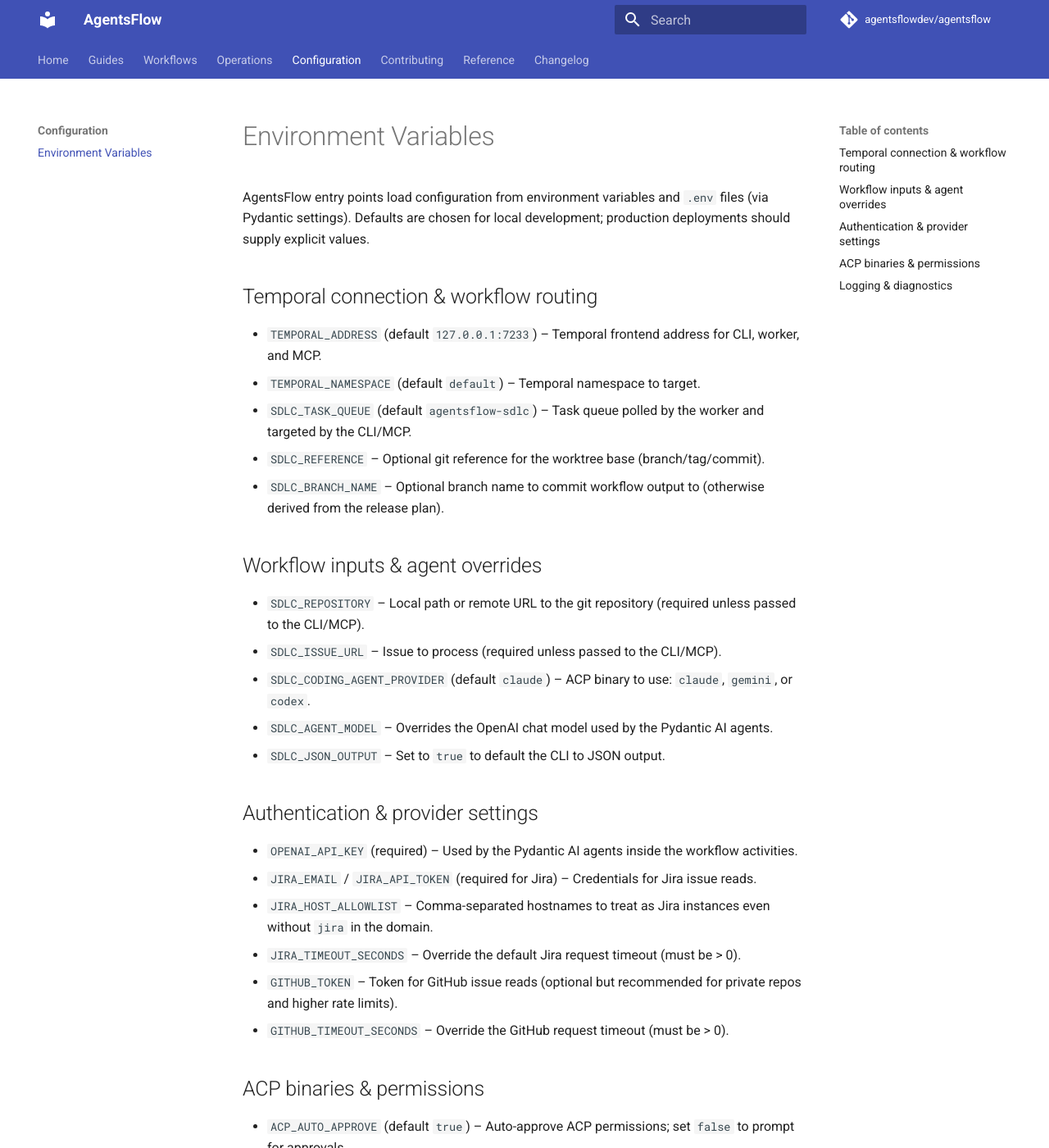
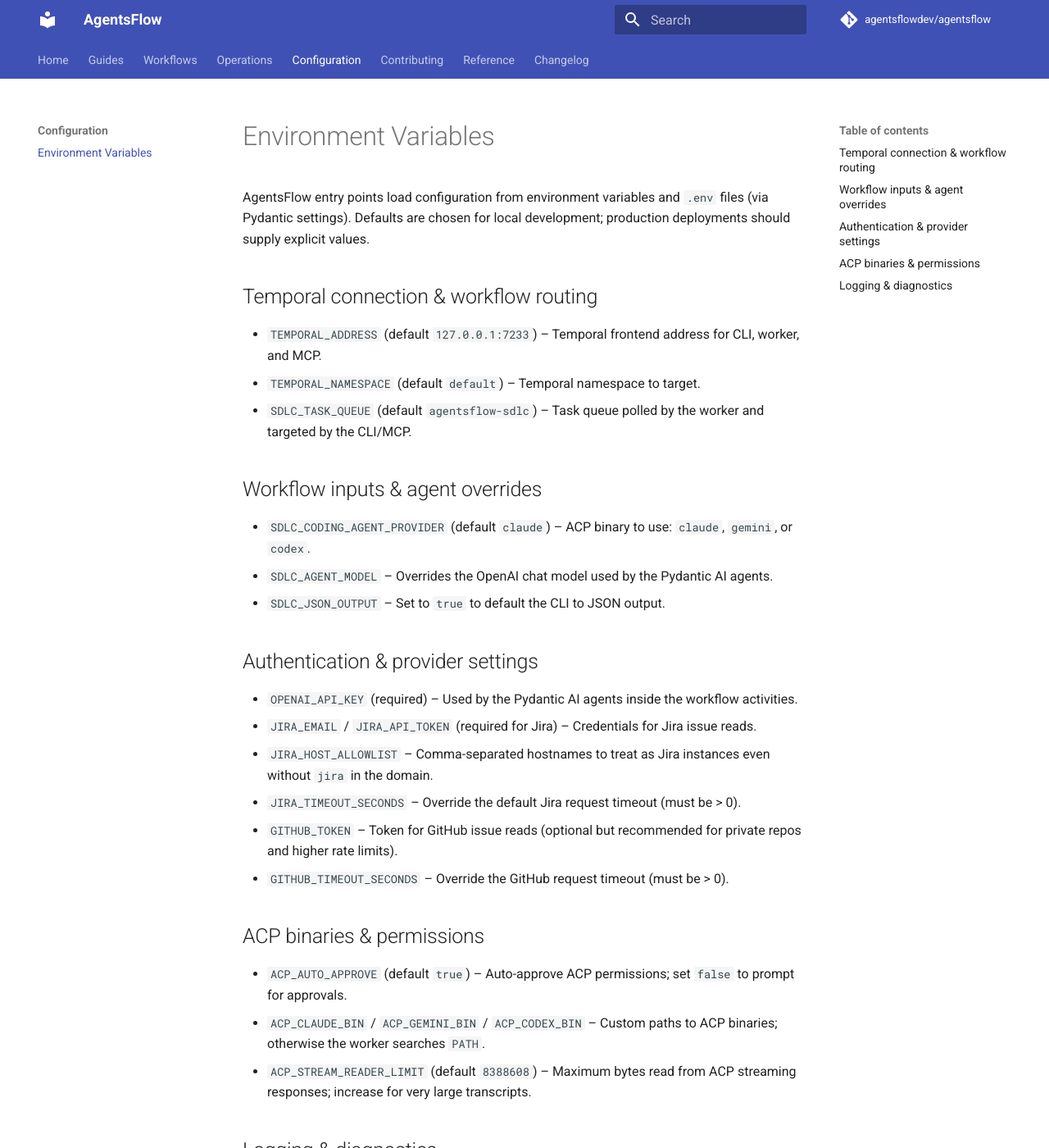
Before and after one commit to agentsflowdev/agentsflow, an MkDocs documentation site: the page built from docs/configuration/env.md, in a window 1280 px wide and 1400 px high. Shown: the whole window at 82% size. Built offline with MkDocs 1.6.1 and Material for MkDocs 9.7.7, drawn with Linux system fonts in a browser that asks for light colours; comment, search, counter and statistics services are not loaded; the version menu is left out.

```diff
--- a/docs/configuration/env.md
+++ b/docs/configuration/env.md
@@ -6,12 +6,8 @@ AgentsFlow entry points load configuration from environment variables and `.env`
 - `TEMPORAL_ADDRESS` (default `127.0.0.1:7233`) – Temporal frontend address for CLI, worker, and MCP.
 - `TEMPORAL_NAMESPACE` (default `default`) – Temporal namespace to target.
 - `SDLC_TASK_QUEUE` (default `agentsflow-sdlc`) – Task queue polled by the worker and targeted by the CLI/MCP.
-- `SDLC_REFERENCE` – Optional git reference for the worktree base (branch/tag/commit).
-- `SDLC_BRANCH_NAME` – Optional branch name to commit workflow output to (otherwise derived from the release plan).
 
 ## Workflow inputs & agent overrides
-- `SDLC_REPOSITORY` – Local path or remote URL to the git repository (required unless passed to the CLI/MCP).
-- `SDLC_ISSUE_URL` – Issue to process (required unless passed to the CLI/MCP).
 - `SDLC_CODING_AGENT_PROVIDER` (default `claude`) – ACP binary to use: `claude`, `gemini`, or `codex`.
 - `SDLC_AGENT_MODEL` – Overrides the OpenAI chat model used by the Pydantic AI agents.
 - `SDLC_JSON_OUTPUT` – Set to `true` to default the CLI to JSON output.
@@ -27,6 +23,7 @@ AgentsFlow entry points load configuration from environment variables and `.env`
 ## ACP binaries & permissions
 - `ACP_AUTO_APPROVE` (default `true`) – Auto-approve ACP permissions; set `false` to prompt for approvals.
 - `ACP_CLAUDE_BIN` / `ACP_GEMINI_BIN` / `ACP_CODEX_BIN` – Custom paths to ACP binaries; otherwise the worker searches `PATH`.
+- `ACP_STREAM_READER_LIMIT` (default `8388608`) – Maximum bytes read from ACP streaming responses; increase for very large transcripts.
 
 ## Logging & diagnostics
 - `AGENTSFLOW_LOG_LEVEL` (default `INFO`) – Controls verbosity for CLI, worker, and MCP logs.
```
Also changed, not shown: docs/reference/cli.md (+2 -2 lines), docs/reference/mcp.md (+1 -1 lines), docs/workflows/sdlc.md (+1 -1 lines), 2 other files.
